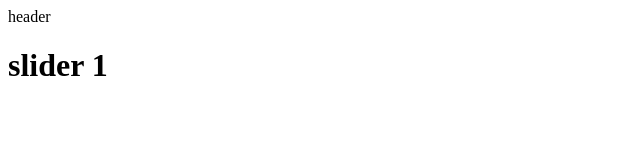
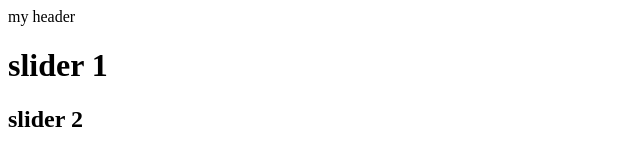
Before and after one commit to AmirabbasAfrasiyabi/git_2024-02-18, a plain HTML site: page index.html in a window 1280 px wide. Shown: the whole page, without its empty margins (0-640 px from the left). Drawn offline with Linux system fonts and the light colour scheme.

Commit message:
some change in dev brance

```diff
--- a/index.html
+++ b/index.html
@@ -7,10 +7,12 @@
 </head>
 <body>
     <header>
-        header
+       my  header
     </header>
     <div class="slider"></div>
     <h1>slider 1</h1>
+    <h2>slider 2</h2>
     <script src="script.js"></script>
+
 </body>
 </html>
```
